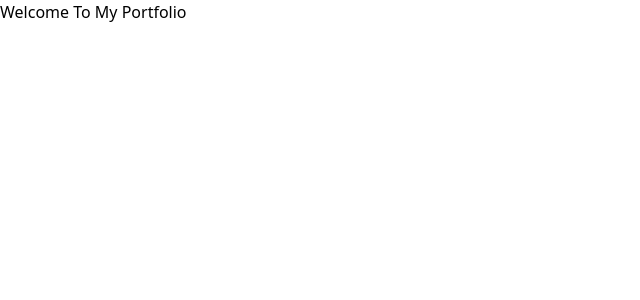
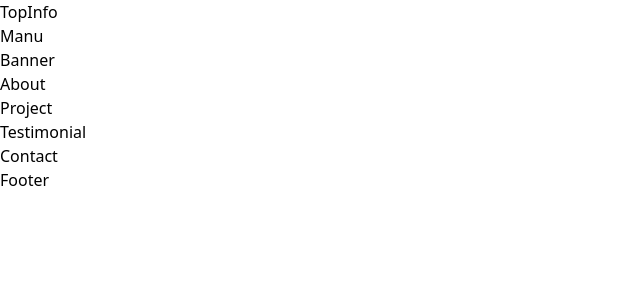
Before and after one commit to ArShadhinJr/abdrahmanbinmd, a React (Vite) app: page / in a window 1280 px wide. Shown: the top 300 px of the page, without its empty margins (0-640 px from the left). Built offline with nearby package versions, Linux system fonts and the light colour scheme.

Commit message:
layout added

```diff
--- a/src/App.jsx
+++ b/src/App.jsx
@@ -1,7 +1,26 @@
+import About from "./components/About/About"
+import Banner from "./components/Banner/Banner"
+import Contact from "./components/Contact/Contact"
+import Footer from "./components/Footer/Footer"
+import Manu from "./components/Manu/Manu"
+import Project from "./components/Project/Project"
+import Testimonial from "./components/Testimonial/Testimonial"
+import TopInfo from "./components/TopInfo/TopInfo"
 
 const App = () => {
   return (
-    <div className="text-3xl text-center">Welcome To My Portfolio</div>
+
+    <>
+      <TopInfo />
+      <Manu />
+      <Banner/>
+      <About />
+      <Project />
+      <Testimonial />
+      <Contact />
+      <Footer/>
+    </>
+
   )
 }
 
--- /dev/null
+++ b/src/components/About/About.jsx
@@ -0,0 +1,9 @@
+import React from 'react'
+
+const About = () => {
+  return (
+    <div>About</div>
+  )
+}
+
+export default About
--- /dev/null
+++ b/src/components/Banner/Banner.jsx
@@ -0,0 +1,9 @@
+import React from 'react'
+
+const Banner = () => {
+  return (
+    <div>Banner</div>
+  )
+}
+
+export default Banner
--- /dev/null
+++ b/src/components/Contact/Contact.jsx
@@ -0,0 +1,9 @@
+import React from 'react'
+
+const Contact = () => {
+  return (
+    <div>Contact</div>
+  )
+}
+
+export default Contact
--- /dev/null
+++ b/src/components/Footer/Footer.jsx
@@ -0,0 +1,9 @@
+import React from 'react'
+
+const Footer = () => {
+  return (
+    <div>Footer</div>
+  )
+}
+
+export default Footer
--- /dev/null
+++ b/src/components/Manu/Manu.jsx
@@ -0,0 +1,8 @@
+
+const Manu = () => {
+  return (
+    <div>Manu</div>
+  )
+}
+
+export default Manu
--- /dev/null
+++ b/src/components/Project/Project.jsx
@@ -0,0 +1,9 @@
+import React from 'react'
+
+const Project = () => {
+  return (
+    <div>Project</div>
+  )
+}
+
+export default Project
--- /dev/null
+++ b/src/components/Testimonial/Testimonial.jsx
@@ -0,0 +1,9 @@
+import React from 'react'
+
+const Testimonial = () => {
+  return (
+    <div>Testimonial</div>
+  )
+}
+
+export default Testimonial
--- /dev/null
+++ b/src/components/TopInfo/TopInfo.jsx
@@ -0,0 +1,8 @@
+
+const TopInfo = () => {
+  return (
+    <div>TopInfo</div>
+  )
+}
+
+export default TopInfo
```
